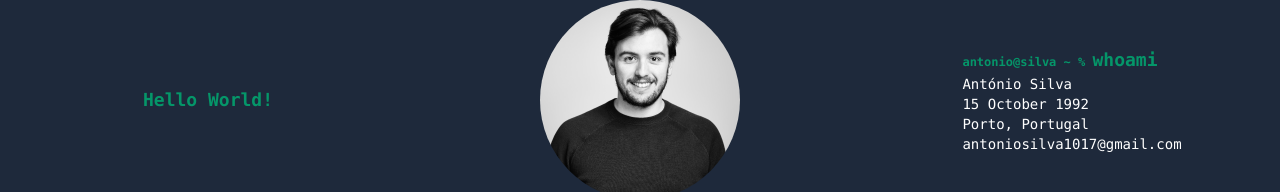
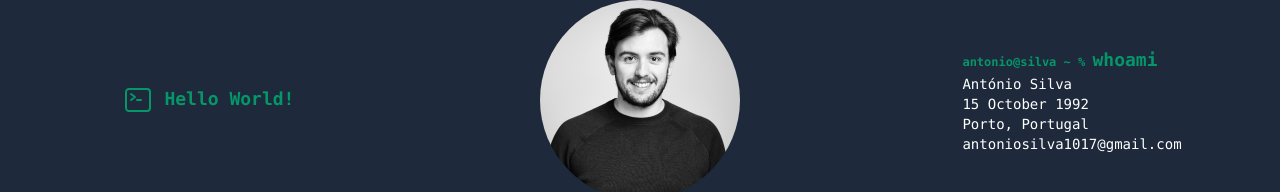
Before and after one commit to aacnsilva/aacnsilva.github.io, a website: page index.html in a window 1280 px wide. Shown: the top 192 px of the page. Drawn offline with Linux system fonts and the light colour scheme.

Commit message:
more style

```diff
--- a/index.html
+++ b/index.html
@@ -9,7 +9,24 @@
   <body class="bg-slate-800 font-mono container mx-auto">
     <div class="grid gap-4 grid-cols-3">
       <div class="justify-self-center self-center">
-        <h1 class="font-bold text-emerald-600 text-lg">Hello World!</h1>
+        <h1 class="font-bold text-emerald-600 text-lg">
+          <span>
+            <svg
+              xmlns="http://www.w3.org/2000/svg"
+              fill="none"
+              viewBox="0 0 24 24"
+              stroke-width="1.5"
+              stroke="currentColor"
+              class="size-8 inline-block"
+            >
+              <path
+                stroke-linecap="round"
+                stroke-linejoin="round"
+                d="m6.75 7.5 3 2.25-3 2.25m4.5 0h3m-9 8.25h13.5A2.25 2.25 0 0 0 21 18V6a2.25 2.25 0 0 0-2.25-2.25H5.25A2.25 2.25 0 0 0 3 6v12a2.25 2.25 0 0 0 2.25 2.25Z"
+              />
+            </svg> </span
+          >Hello World!
+        </h1>
       </div>
       <div class="justify-self-center">
         <img
```
Also changed, not shown: output.css.
